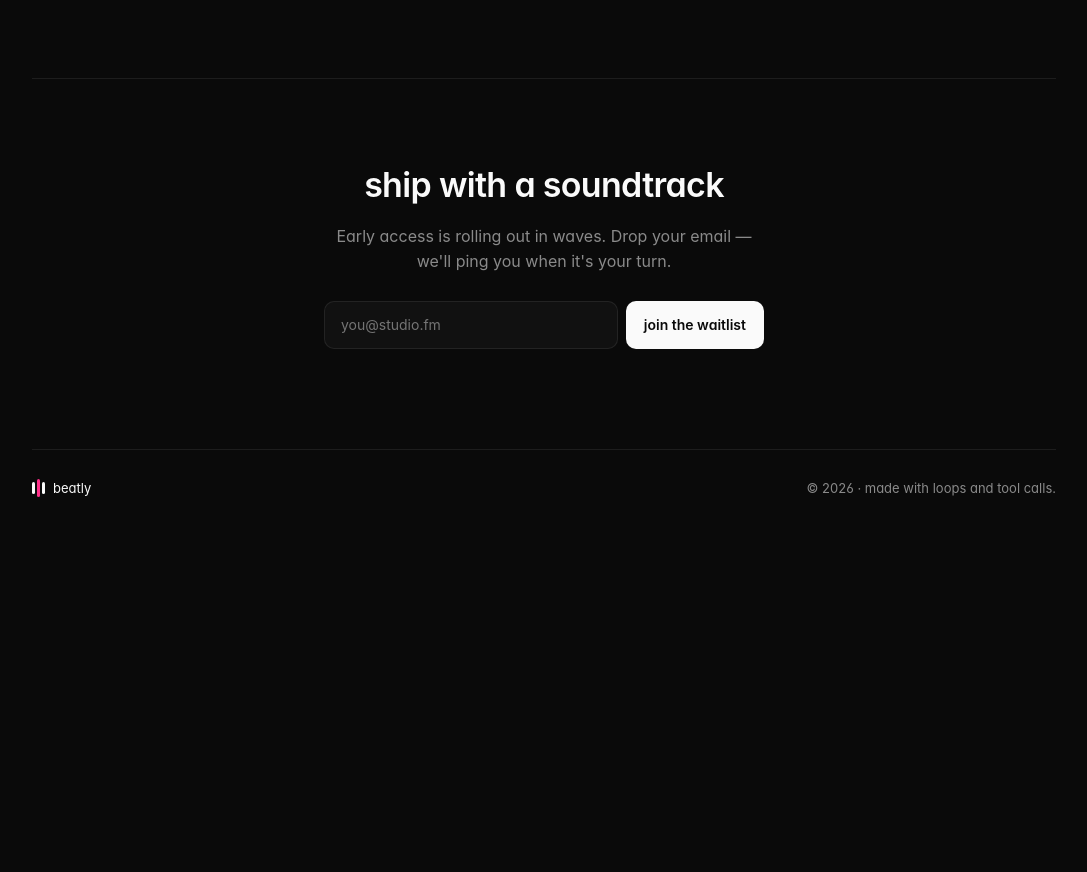
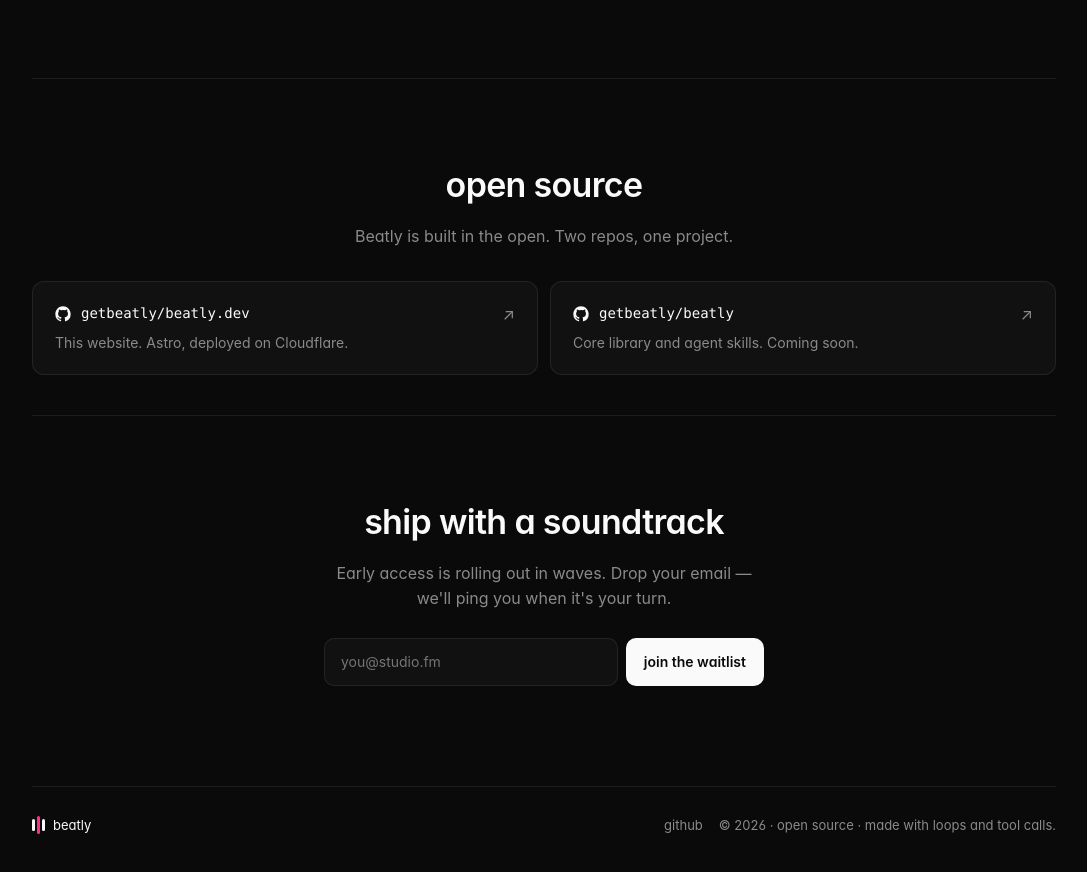
Before and after one commit to getbeatly/beatly.dev, an Astro site: page / in a window 1280 px wide. Shown: the part 1196-2068 px from the top of the page, without its empty margins (96-1183 px from the left). Before the commit the page ends 1782 px from the top, so only its background shows below. Built offline with nearby package versions, Linux system fonts and the light colour scheme; Astro itself is replaced by a stand-in of ours.

Commit message:
Open source links + new README
- site.ts: add repos entry for getbeatly/beatly.dev and getbeatly/beatly
- Nav: GitHub icon link to the website repo
- New 'open source' section with both repo cards (core marked coming soon)
- Footer: github link, 'open source' note
- README rewritten for this project (was the Astro starter template)

```diff
--- a/src/content/site.ts
+++ b/src/content/site.ts
@@ -7,6 +7,19 @@ export const brand = {
   tagline: "a live music soundtrack for coding agents",
   description:
     "Beatly scores the work. A live, generative soundtrack that reacts to your coding agent in real time — tempo rising on long builds, a drop when tests pass, ambient pads while it thinks.",
+} as const;
+
+export const repos = {
+  website: {
+    label: "beatly.dev",
+    href: "https://github.com/getbeatly/beatly.dev",
+    description: "This website. Astro, deployed on Cloudflare.",
+  },
+  core: {
+    label: "beatly",
+    href: "https://github.com/getbeatly/beatly",
+    description: "Core library and agent skills. Coming soon.",
+  },
 } as const;
 
 export const hero = {
@@ -44,5 +57,5 @@ export const waitlist = {
 } as const;
 
 export const footer = {
-  note: "made with loops and tool calls.",
+  note: "open source · made with loops and tool calls.",
 } as const;
--- a/src/pages/index.astro
+++ b/src/pages/index.astro
@@ -1,5 +1,5 @@
 ---
-import { brand, hero, features, waitlist, footer } from "../content/site";
+import { brand, hero, features, repos, waitlist, footer } from "../content/site";
 
 const title = `${brand.name} — ${brand.tagline}`;
 ---
@@ -31,7 +31,14 @@ const title = `${brand.name} — ${brand.tagline}`;
         </span>
         <span class="wordmark">{brand.name}</span>
       </a>
-      <a href={hero.cta.href} class="nav-cta">{hero.cta.label}</a>
+      <div class="nav-right">
+        <a href={repos.website.href} class="nav-link" aria-label="GitHub" target="_blank" rel="noopener">
+          <svg width="18" height="18" viewBox="0 0 24 24" fill="currentColor" aria-hidden="true">
+            <path d="M12 .5C5.73.5.5 5.73.5 12a11.5 11.5 0 007.86 10.92c.57.1.78-.25.78-.55v-1.93c-3.2.7-3.87-1.54-3.87-1.54-.52-1.33-1.28-1.68-1.28-1.68-1.04-.72.08-.7.08-.7 1.16.08 1.77 1.2 1.77 1.2 1.03 1.77 2.7 1.26 3.36.96.1-.75.4-1.26.73-1.55-2.56-.29-5.25-1.28-5.25-5.7 0-1.26.45-2.3 1.2-3.1-.12-.3-.52-1.48.1-3.1 0 0 .97-.31 3.18 1.18a11 11 0 015.8 0c2.2-1.5 3.17-1.18 3.17-1.18.63 1.62.23 2.8.12 3.1.74.8 1.2 1.84 1.2 3.1 0 4.43-2.7 5.4-5.27 5.69.4.36.77 1.07.77 2.16v3.2c0 .3.2.66.79.55A11.5 11.5 0 0023.5 12C23.5 5.73 18.27.5 12 .5z"/>
+          </svg>
+        </a>
+        <a href={hero.cta.href} class="nav-cta">{hero.cta.label}</a>
+      </div>
     </header>
 
     <main>
@@ -62,6 +69,27 @@ const title = `${brand.name} — ${brand.tagline}`;
         </ul>
       </section>
 
+      <section id="open-source" class="repos" aria-label="open source">
+        <h2>open source</h2>
+        <p class="repos-sub">Beatly is built in the open. Two repos, one project.</p>
+        <ul>
+          {Object.values(repos).map((r) => (
+            <li>
+              <a href={r.href} target="_blank" rel="noopener">
+                <div class="repo-head">
+                  <svg width="16" height="16" viewBox="0 0 24 24" fill="currentColor" aria-hidden="true">
+                    <path d="M12 .5C5.73.5.5 5.73.5 12a11.5 11.5 0 007.86 10.92c.57.1.78-.25.78-.55v-1.93c-3.2.7-3.87-1.54-3.87-1.54-.52-1.33-1.28-1.68-1.28-1.68-1.04-.72.08-.7.08-.7 1.16.08 1.77 1.2 1.77 1.2 1.03 1.77 2.7 1.26 3.36.96.1-.75.4-1.26.73-1.55-2.56-.29-5.25-1.28-5.25-5.7 0-1.26.45-2.3 1.2-3.1-.12-.3-.52-1.48.1-3.1 0 0 .97-.31 3.18 1.18a11 11 0 015.8 0c2.2-1.5 3.17-1.18 3.17-1.18.63 1.62.23 2.8.12 3.1.74.8 1.2 1.84 1.2 3.1 0 4.43-2.7 5.4-5.27 5.69.4.36.77 1.07.77 2.16v3.2c0 .3.2.66.79.55A11.5 11.5 0 0023.5 12C23.5 5.73 18.27.5 12 .5z"/>
+                  </svg>
+                  <span class="repo-name">getbeatly/{r.label}</span>
+                  <span class="repo-arrow">↗</span>
+                </div>
+                <p>{r.description}</p>
+              </a>
+            </li>
+          ))}
+        </ul>
+      </section>
+
       <section id="waitlist" class="waitlist">
         <h2>{waitlist.heading}</h2>
         <p>{waitlist.sub}</p>
@@ -83,7 +111,10 @@ const title = `${brand.name} — ${brand.tagline}`;
           </span>
           {brand.name}
         </span>
-        <span>© {new Date().getFullYear()} · {footer.note}</span>
+        <span class="foot-links">
+          <a href={repos.website.href} target="_blank" rel="noopener">github</a>
+          <span>© {new Date().getFullYear()} · {footer.note}</span>
+        </span>
       </footer>
     </main>
 
@@ -145,6 +176,14 @@ const title = `${brand.name} — ${brand.tagline}`;
       }
       .brand { display: inline-flex; align-items: center; gap: 10px; font-weight: 600; letter-spacing: -0.01em; font-size: 18px; }
       .wordmark { font-size: 17px; }
+      .nav-right { display: inline-flex; align-items: center; gap: 14px; }
+      .nav-link {
+        display: inline-grid; place-items: center;
+        width: 34px; height: 34px; border-radius: 999px;
+        color: var(--muted);
+        transition: color .15s, background .15s;
+      }
+      .nav-link:hover { color: var(--fg); background: var(--card); }
       .nav-cta {
         font-size: 14px; color: var(--muted);
         border: 1px solid var(--border); padding: 8px 14px; border-radius: 999px;
@@ -218,6 +257,44 @@ const title = `${brand.name} — ${brand.tagline}`;
       }
       .features p { margin: 0; color: var(--muted); font-size: 14px; }
 
+      /* ---------- repos ---------- */
+      .repos {
+        padding: 80px 0 40px;
+        border-top: 1px solid var(--border);
+        text-align: center;
+      }
+      .repos h2 {
+        margin: 0 0 12px;
+        font-size: clamp(24px, 3.5vw, 34px);
+        letter-spacing: -0.02em; font-weight: 600;
+      }
+      .repos-sub { margin: 0 auto 32px; color: var(--muted); max-width: 44ch; }
+      .repos ul {
+        list-style: none; padding: 0; margin: 0;
+        display: grid; gap: 12px;
+        grid-template-columns: repeat(auto-fit, minmax(280px, 1fr));
+        text-align: left;
+      }
+      .repos li a {
+        display: block;
+        padding: 20px 22px;
+        background: var(--card);
+        border: 1px solid var(--border);
+        border-radius: 12px;
+        transition: border-color .15s, transform .15s;
+      }
+      .repos li a:hover { border-color: var(--accent); transform: translateY(-2px); }
+      .repo-head {
+        display: flex; align-items: center; gap: 10px;
+        margin-bottom: 6px;
+      }
+      .repo-name {
+        font-family: "Geist Mono", ui-monospace, Menlo, monospace;
+        font-size: 14px; font-weight: 500;
+      }
+      .repo-arrow { margin-left: auto; color: var(--muted); font-size: 16px; }
+      .repos li p { margin: 0; color: var(--muted); font-size: 14px; }
+
       /* ---------- waitlist ---------- */
       .waitlist {
         text-align: center;
@@ -264,6 +341,9 @@ const title = `${brand.name} — ${brand.tagline}`;
         flex-wrap: wrap; gap: 12px;
       }
       .foot-brand { display: inline-flex; align-items: center; gap: 8px; color: var(--fg); }
+      .foot-links { display: inline-flex; align-items: center; gap: 16px; flex-wrap: wrap; }
+      .foot-links a { color: var(--muted); transition: color .15s; }
+      .foot-links a:hover { color: var(--accent); }
     </style>
   </body>
 </html>
```
Also changed, not shown: README.md.
